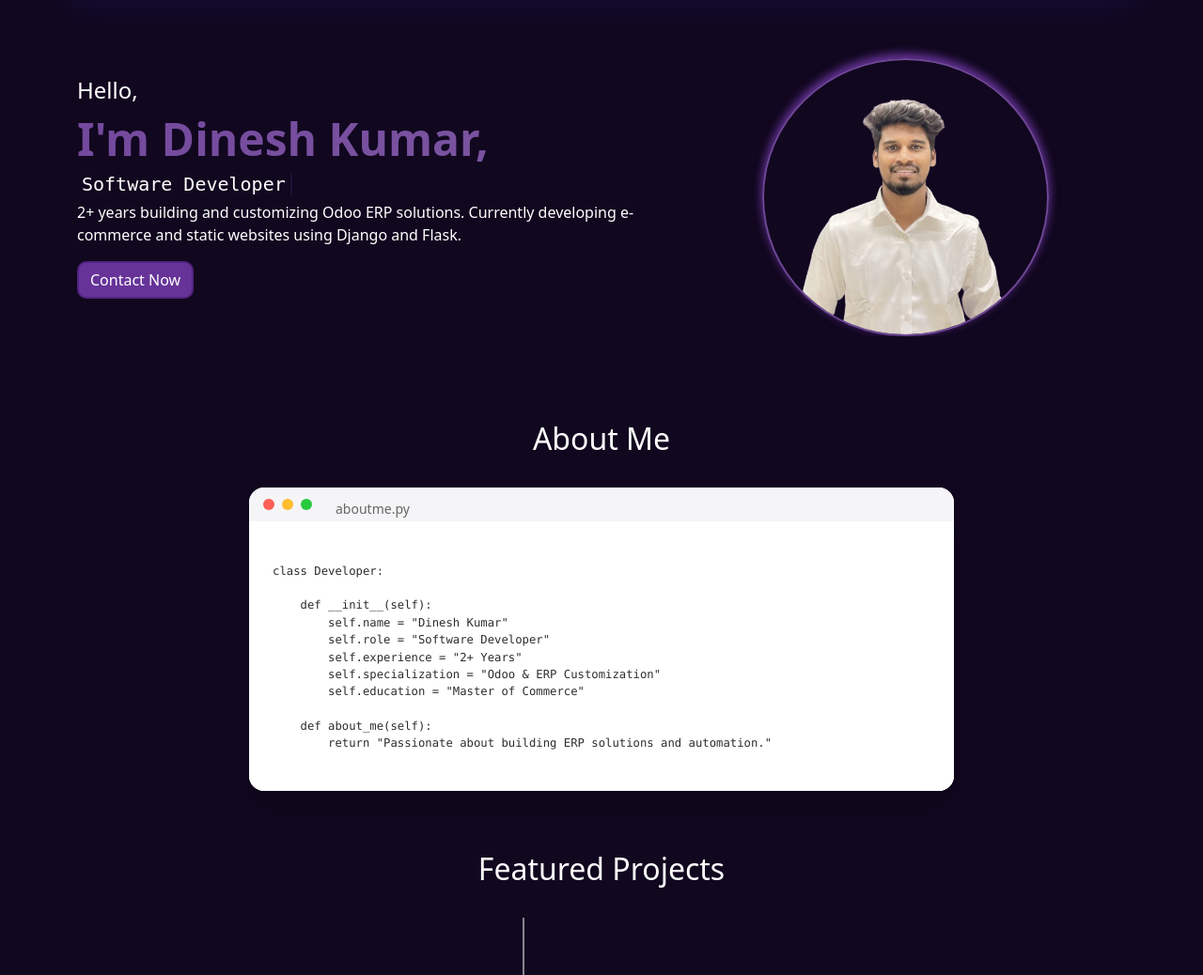
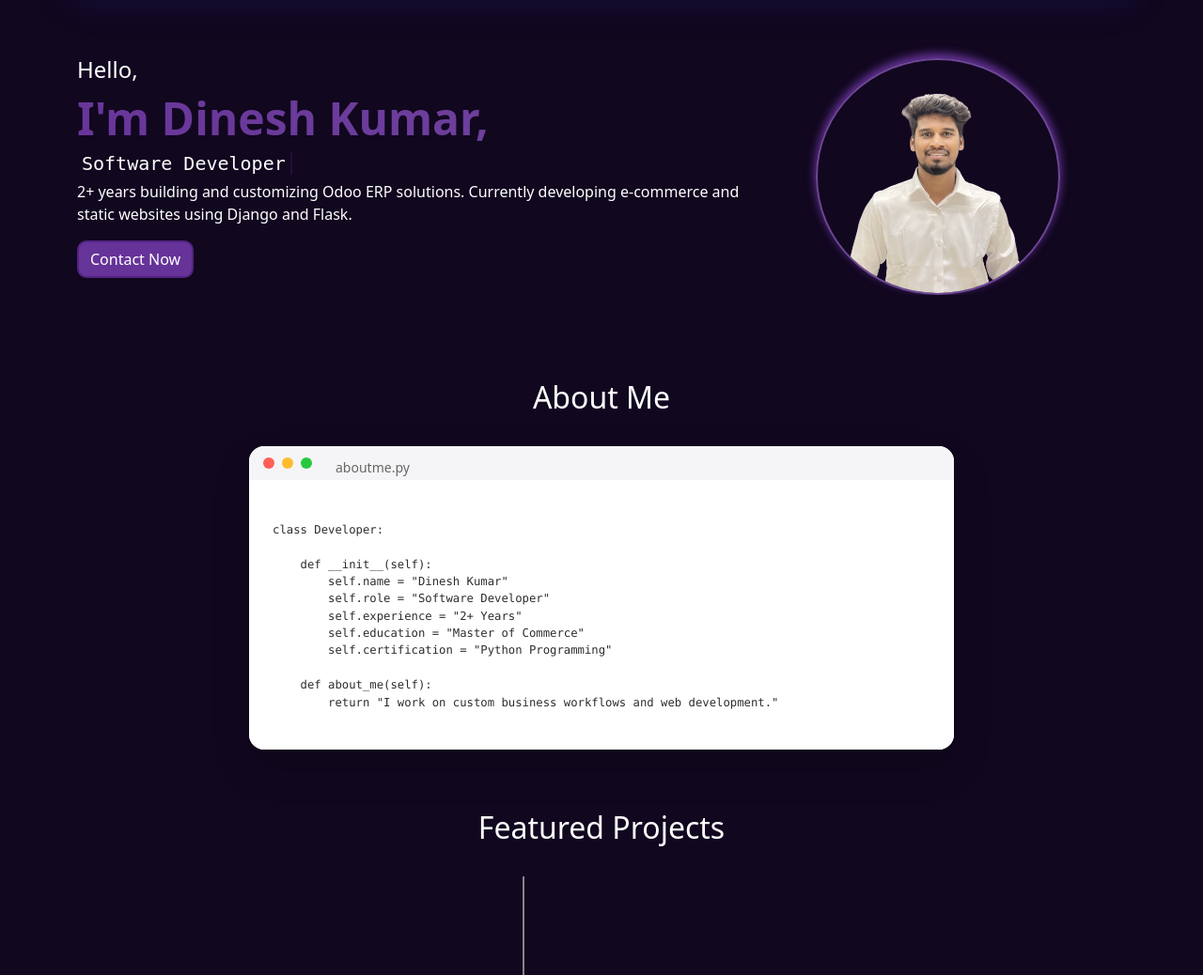
Before and after one commit to Dinesh7023/portfolio, a Flask app: page / in a window 1280 px wide. Shown: the part 78-1116 px from the top of the page at 94% size. Run offline with Flask 3, Linux system fonts and the light colour scheme; some libraries are stand-ins or nearby versions; some web fonts are replaced.

Commit message:
modified

```diff
--- a/static/css/style.css
+++ b/static/css/style.css
@@ -18,6 +18,7 @@ body {
 
 a {
     text-decoration: none !important;
+    color: white !important;
 }
 
 
@@ -128,16 +129,16 @@ a.active {
 #Personal_details h2 {
     font-weight: bold;
     font-size: clamp(1.5rem, 6vw, 3rem);
-    background: linear-gradient(135deg, rebeccapurple, rgb(132, 99, 163));
+    background: linear-gradient(45deg, rebeccapurple, rgb(132, 99, 163));
     background-clip: text;
     color: transparent;
     background-size: 300% 300%;
     -webkit-background-clip: text;
     -webkit-text-fill-color: transparent;
-    animation: gradientshift 3s ease infinite;
+    /* animation: gradientshift 3s ease infinite; */
 }
 
-@keyframes gradientshift {
+/* @keyframes gradientshift {
     0% {
         background-position: 0% 50%;
     }
@@ -149,7 +150,7 @@ a.active {
     100% {
         background-position: 0% 50%;
     }
-}
+} */
 
 .typewriter {
     color: white;
@@ -187,6 +188,75 @@ a.active {
     }
 }
 
+.fade-up {
+    opacity: 0;
+    transform: translateY(40px);
+    animation: fadeUp 1s ease forwards;
+}
+
+@keyframes fadeUp {
+    to {
+        opacity: 1;
+        transform: translateY(0);
+    }
+}
+
+.slide-left {
+    opacity: 0;
+    transform: translateX(-60px);
+    animation: slideLeft 1s ease forwards;
+}
+
+.slide-right {
+    opacity: 0;
+    transform: translateX(60px);
+    animation: slideRight 1s ease forwards;
+}
+
+.slide-down {
+    opacity: 0;
+    transform: translateY(-60px);
+    animation: slideDown 1s ease forwards;
+}
+
+@keyframes slideDown {
+    to {
+        opacity: 1;
+        transform: translateY(0);
+    }
+}
+
+@keyframes slideRight {
+    to {
+        opacity: 1;
+        transform: translateX(0);
+    }
+}
+
+@keyframes slideLeft {
+    to {
+        opacity: 1;
+        transform: translateX(0);
+    }
+}
+
+.btn-3d {
+    background: rebeccapurple;
+    color: white;
+    border: none;
+    transition: 0.2s ease;
+    padding: 7px;
+    font-weight: 500;
+}
+
+.btn-3d:hover {
+    transform: translateY(-3px);
+}
+
+.btn-3d:active {
+    transform: translateY(2px);
+}
+
 @media (min-width: 768px) {
     .typewriter {
         margin: 0;
@@ -200,7 +270,7 @@ a.active {
     }
 
     .photo {
-        width: 65%;
+        width: 50%;
     }
 
     .other_details {
@@ -437,19 +507,20 @@ li {
     font-weight: 500;
 }
 
-.fadeup{
+.fadeup {
     animation: fadeup both;
     animation-timeline: view(20% 10%);
 }
 
-@keyframes fadeup{
-    from{
+@keyframes fadeup {
+    from {
         opacity: 0;
         transform: translateY(10px) scale(0.5);
     }
-    to{
-       opacity: 1;
-       transform: translateY(0) scale(1);
+
+    to {
+        opacity: 1;
+        transform: translateY(0) scale(1);
     }
 }
 
@@ -549,7 +620,7 @@ li {
     border-radius: 10px;
 }
 
-.skills-list img:hover{
+.skills-list img:hover {
     transform: scale(1);
 }
 
@@ -589,6 +660,16 @@ p.mail a,
 .linkedin a,
 .phone1 {
     color: white;
+    transition: border-bottom 2s ease;
+
+}
+
+p.mail a:hover,
+.linkedin a:hover, .phone1:hover {
+    border-bottom: 2px solid white;
+    color: white;
+    cursor: pointer;
+    width: max-content;
 }
 
 .button {
--- a/templates/index.html
+++ b/templates/index.html
@@ -46,16 +46,17 @@
     <section class="hero-section">
         <div class="container" id="Personal_details">
             <div class="other_details">
-                <h4>Hello,</h4>
-                <h2>I'm Dinesh Kumar,</h2>
+                <h4 class="slide-down">Hello,</h4>
+                <h2 class="slide-left">I'm Dinesh Kumar,</h2>
                 <h5 class="typewriter text-center">Software Developer</h5>
-                <p>2+ years building and customizing Odoo ERP solutions. Currently developing e-commerce and static
+                <p class="slide-left">2+ years building and customizing Odoo ERP solutions. Currently developing
+                    e-commerce and static
                     websites using Django and Flask.</p>
                 <!-- <a href="{{ url_for('static', filename='resume/Dinesh_Kumar_CV.pdf') }}" download class="btn button">Download CV</a> -->
-                <a class=" btn button" href="#contact-us">Contact Now</a>
+                <a class=" btn button fade-up" href="#contact-us">Contact Now</a>
             </div>
 
-            <div class="photo">
+            <div class="photo slide-right">
                 <img src="{{ url_for('static', filename='images/my_photo.png') }}" alt="">
             </div>
         </div>
@@ -82,11 +83,11 @@ class Developer:
         self.name = "Dinesh Kumar"
         self.role = "Software Developer"
         self.experience = "2+ Years"
-        self.specialization = "Odoo & ERP Customization"
         self.education = "Master of Commerce"
+        self.certification = "Python Programming"
 
     def about_me(self):
-        return "Passionate about building ERP solutions and automation."
+        return "I work on custom business workflows and web development."
 </code></pre>
                 </div>
             </div>
@@ -150,6 +151,11 @@ class Developer:
                                 and Bootstrap. Added an appointment form integrated with EmailJS for email
                                 notifications and WhatsApp for direct messaging. Created a services page to
                                 display dental treatments with photos.</p>
+                                <!-- <a href="https://drsobiselitedentalcare.in/">Live Demo<span>
+                                    <svg xmlns="http://www.w3.org/2000/svg" height="24px" viewBox="0 -960 960 960"
+                                        width="15px" fill="#FFFFFF">
+                                        <path d="m216-160-56-56 464-464H360v-80h400v400h-80v-264L216-160Z" />
+                                    </svg></span></a> -->
                             <div class="project-stack">
                                 <ul>
                                     <li>Tech Statck: </li>
@@ -168,6 +174,11 @@ class Developer:
                                 (CSS
                                 and
                                 images) and deployed it on Render using Gunicorn and WhiteNoise.</p>
+                            <a class="demo" href="https://the-coffee-spot.onrender.com/">Live Demo<span>
+                                    <svg xmlns="http://www.w3.org/2000/svg" height="24px" viewBox="0 -960 960 960"
+                                        width="15px" fill="#FFFFFF">
+                                        <path d="m216-160-56-56 464-464H360v-80h400v400h-80v-264L216-160Z" />
+                                    </svg></span></a>
                             <div class="project-stack">
                                 <ul>
                                     <li>Tech Statck: </li>
@@ -176,6 +187,7 @@ class Developer:
                                     <li class="django">Django</li>
                                 </ul>
                             </div>
+
                         </div>
                     </div>
                 </div>
@@ -265,15 +277,12 @@ class Developer:
                         <textarea class="form-control" name="message" placeholder="Your Message"
                             required></textarea><br>
                         <div class="text-center">
-                            <button class="btn button ms-auto" type="submit">Send Message</button>
+                            <button class="button ms-auto btn-3d" type="submit">Send Message</button>
                         </div>
                     </form>
                 </div>
             </div>
         </div>
-    </section>
-
-
 
 
 
```
Lines whose indentation alone changed are shown as unchanged.
